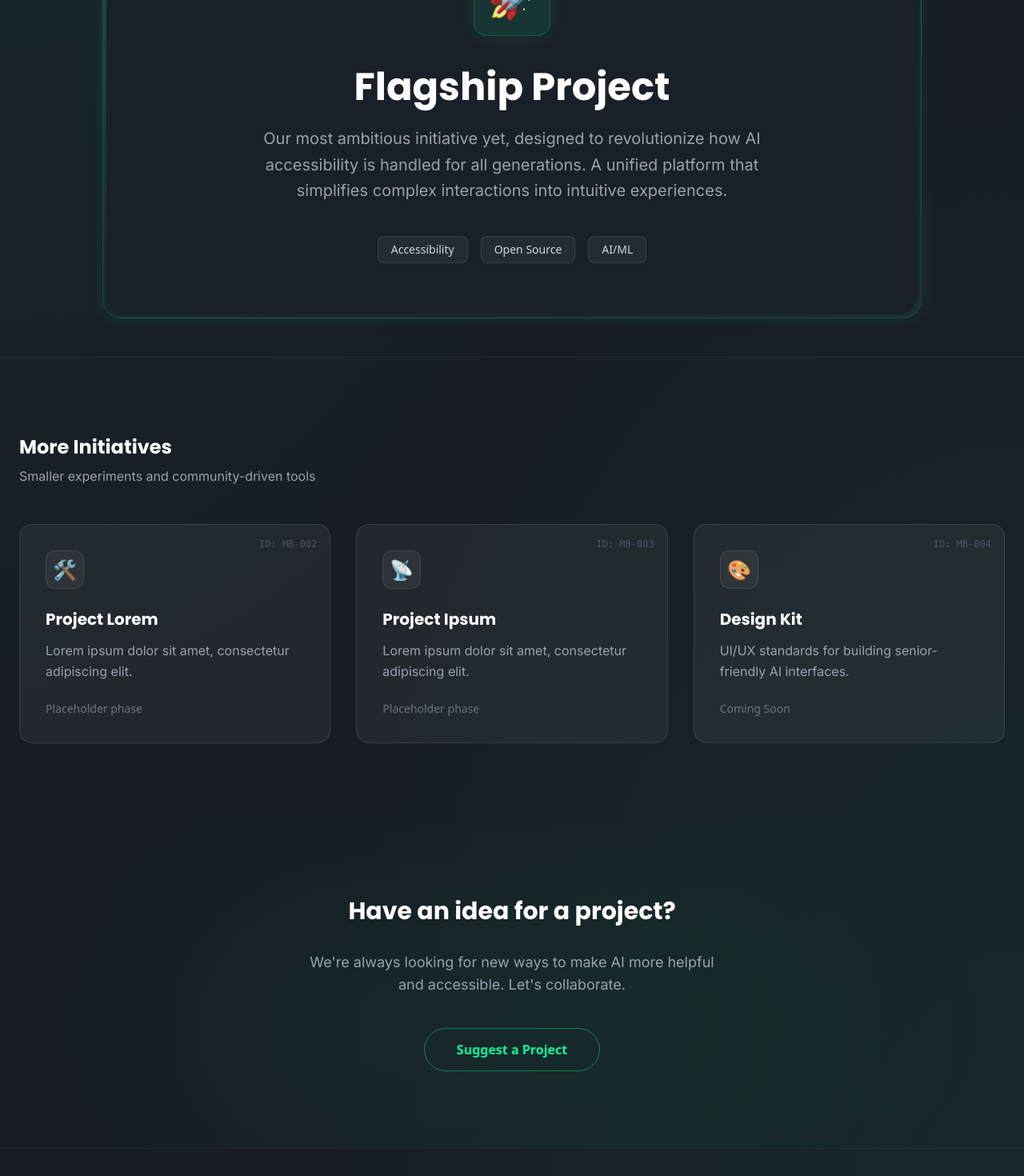
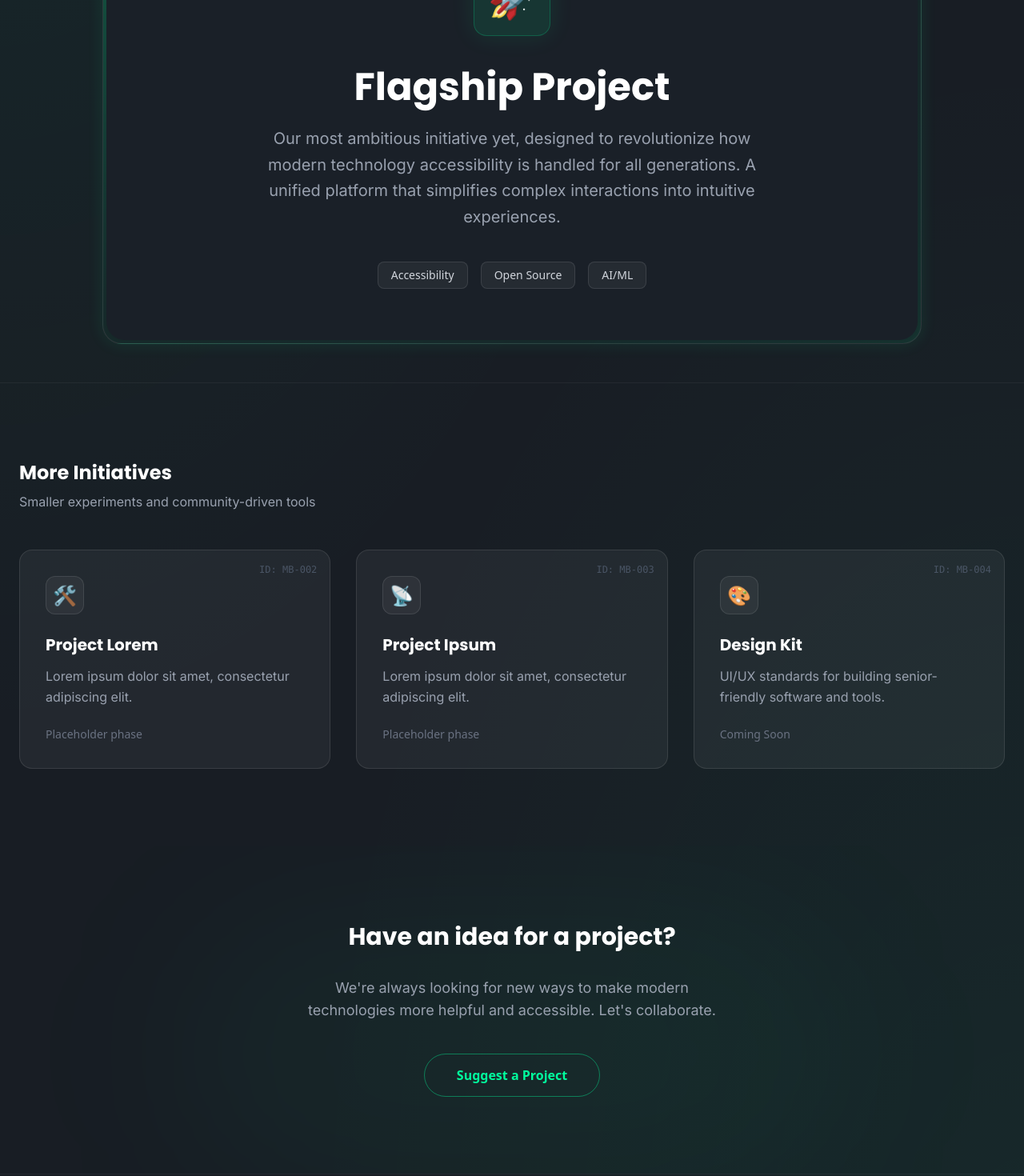
Before and after one commit to modulbit/modulbit-website, a Next.js app: page /explore-projects in a window 1280 px wide. Shown: the part 670-2140 px from the top of the page at 80% size. Built offline with nearby package versions, Linux system fonts and the light colour scheme.

Commit message:
Replaced AI mostly with 'new technologies' and modulbit.com replaced with modulbit.eu

```diff
--- a/app/about-us/page.tsx
+++ b/app/about-us/page.tsx
@@ -28,7 +28,7 @@ export default function AboutUs() {
 
             <div className="relative z-10 text-center">
               <p className="text-xl md:text-2xl font-inter leading-relaxed text-gray-200">
-                <span className="text-accent text-glow font-bold">AI shouldn’t have an age limit.</span> While most startups focus solely on the younger generation, <span className="text-accent text-glow font-bold">modulBit</span> was founded by two Czech students to ensure the technical revolution includes everyone. We are dedicated to making advanced AI intuitive and accessible, regardless of your digital background.
+                <span className="text-accent text-glow font-bold">Modern technologies shouldn’t have an age limit.</span> While most startups focus solely on the younger generation, <span className="text-accent text-glow font-bold">modulBit</span> was founded by two Czech students to ensure the technical revolution includes everyone. We are dedicated to making advanced AI intuitive and accessible, regardless of your digital background.
               </p>
             </div>
           </div>
@@ -46,7 +46,7 @@ export default function AboutUs() {
                 Have questions, suggestions, or just want to say hi? We'd love to hear from you.
               </p>
               <Link
-                href="mailto:hello@modulbit.com"
+                href="mailto:hello@modulbit.eu"
                 className="inline-flex items-center gap-3 text-2xl font-bold text-accent hover:text-white transition-colors group"
               >
                 <span>✉</span>
--- a/app/explore-projects/page.tsx
+++ b/app/explore-projects/page.tsx
@@ -38,7 +38,7 @@ export default function ExploreProjects() {
 
               <h2 className="text-4xl md:text-5xl font-bold font-poppins mb-6">Flagship Project</h2>
               <p className="text-xl text-gray-400 font-inter mb-10 max-w-2xl leading-relaxed">
-                Our most ambitious initiative yet, designed to revolutionize how AI accessibility is handled for all generations. A unified platform that simplifies complex interactions into intuitive experiences.
+                Our most ambitious initiative yet, designed to revolutionize how modern technology accessibility is handled for all generations. A unified platform that simplifies complex interactions into intuitive experiences.
               </p>
 
               <div className="flex flex-wrap justify-center gap-4">
@@ -91,7 +91,7 @@ export default function ExploreProjects() {
               </div>
               <h4 className="text-xl font-bold font-poppins mb-3 text-white group-hover:text-accent transition-colors">Design Kit</h4>
               <p className="text-gray-400 font-inter leading-relaxed mb-6">
-                UI/UX standards for building senior-friendly AI interfaces.
+                UI/UX standards for building senior-friendly software and tools.
               </p>
               <div className="text-gray-500 text-sm font-medium">Coming Soon</div>
             </div>
@@ -105,7 +105,7 @@ export default function ExploreProjects() {
         <div className="mx-auto max-w-4xl text-center relative z-10">
           <h2 className="text-3xl font-bold font-poppins mb-8">Have an idea for a project?</h2>
           <p className="text-lg text-gray-400 font-inter mb-10 max-w-lg mx-auto">
-            We're always looking for new ways to make AI more helpful and accessible. Let's collaborate.
+            We're always looking for new ways to make modern technologies more helpful and accessible. Let's collaborate.
           </p>
           <Link href="/get-involved" className="inline-block px-10 py-3.5 border border-accent/40 text-accent rounded-full font-bold hover:bg-accent hover:text-[#181d24] transition-all active:scale-95">
             Suggest a Project
--- a/app/get-involved/page.tsx
+++ b/app/get-involved/page.tsx
@@ -15,7 +15,7 @@ export default function GetInvolved() {
             Get <span className="text-accent text-glow">Involved</span>
           </h1>
           <p className="text-xl text-gray-400 font-inter mb-10 max-w-2xl mx-auto leading-relaxed">
-            There are many ways to support our mission of making AI accessible and practical for everyone. Whether you're a developer, designer, or enthusiast, your contribution matters.
+            There are many ways to support our mission of making modern technologies accessible and practical for everyone. Whether you're a developer, designer, or enthusiast, your contribution matters.
           </p>
         </div>
       </section>
@@ -73,7 +73,7 @@ export default function GetInvolved() {
           <p className="text-xl text-gray-400 font-inter mb-12 max-w-lg mx-auto leading-relaxed">
             Send us a message and we'll help you find the best way to contribute based on your skills and interests.
           </p>
-          <Link href="mailto:hello@modulbit.com" className="inline-block px-12 py-4 bg-accent text-[#181d24] rounded-full font-bold text-lg transition-all hover:scale-105 hover:shadow-[0_0_30px_rgba(0,255,157,0.5)] active:scale-95">
+          <Link href="mailto:hello@modulbit.eu" className="inline-block px-12 py-4 bg-accent text-[#181d24] rounded-full font-bold text-lg transition-all hover:scale-105 hover:shadow-[0_0_30px_rgba(0,255,157,0.5)] active:scale-95">
             Contact Us
           </Link>
         </div>
```
